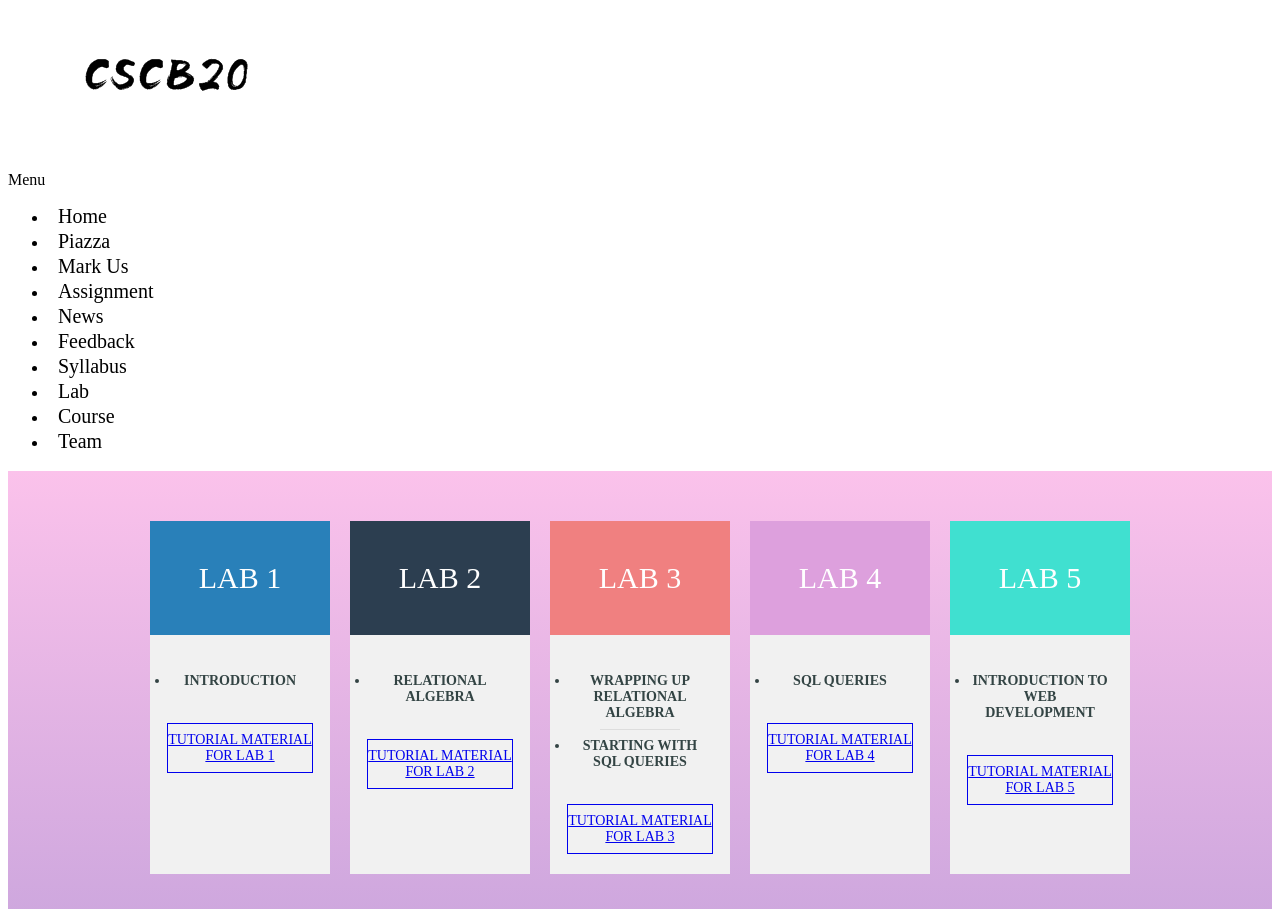
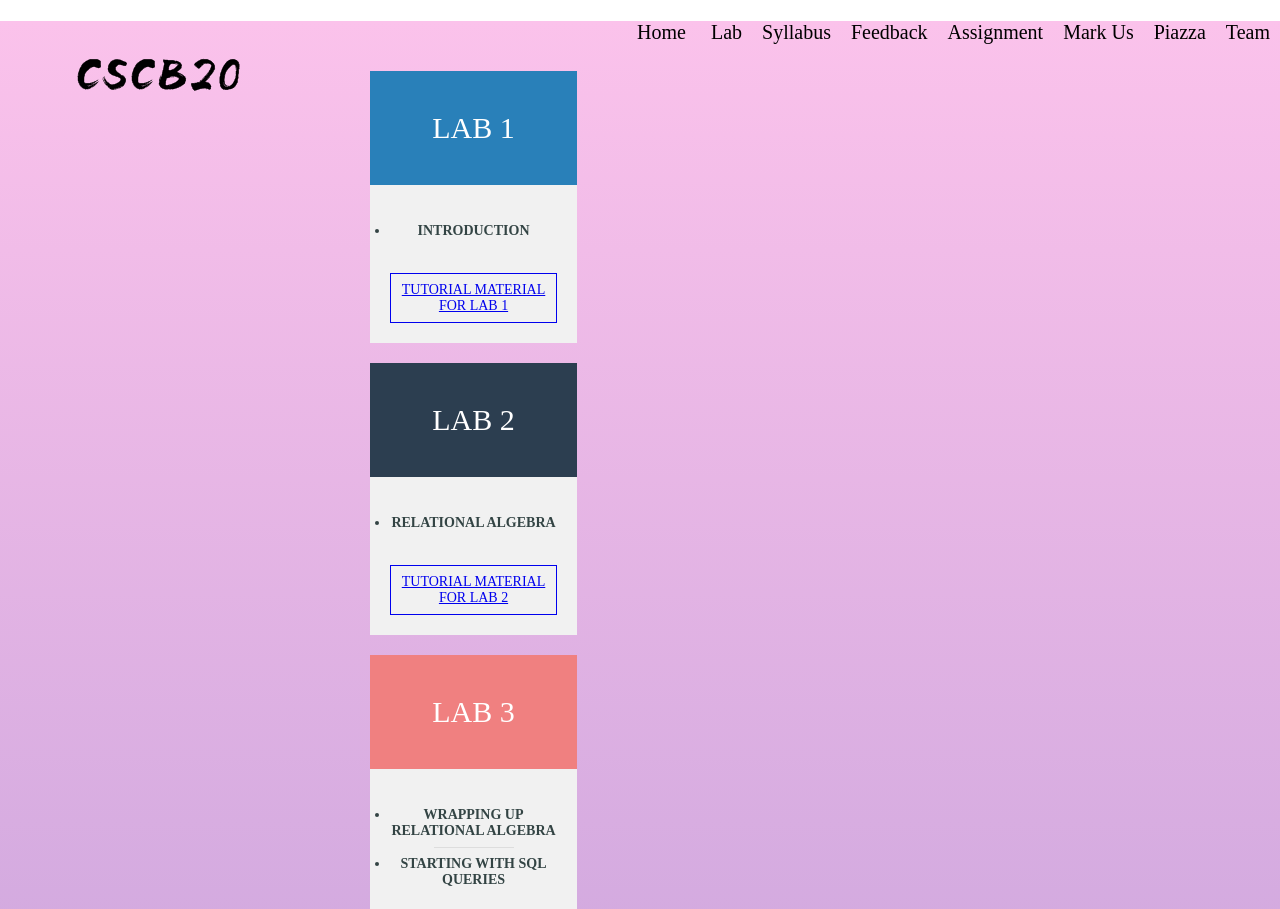
Before and after one commit to Xeon0312/CSCB20_A2, a plain HTML site: page lab.html in a window 1280 px wide. Shown: the top 909 px of the page. Drawn offline with Linux system fonts and the light colour scheme.

Commit message:
修改header 但是貌似不是很成功

```diff
--- a/home.html
+++ b/home.html
@@ -4,8 +4,8 @@
 <head>
 
   <link href="home.css" rel="stylesheet" type="text/css" charset="utf-8" />
-  <link media="(min-width:1206px)" href="home_desktop.css" rel="stylesheet" type="text/css" charset="utf-8" />
-  <link media="(max-width:1206px)" href="home_mobil.css" rel="stylesheet" type="text/css" charset="utf-8" />
+  <link media="(min-width:935px)" href="home_desktop.css" rel="stylesheet" type="text/css" charset="utf-8" />
+  <link media="(max-width:935px)" href="home_mobil.css" rel="stylesheet" type="text/css" charset="utf-8" />
   <meta charset="UTF-8">
   <meta http-equiv="Content-Type" content="text/html; charset=utf-8" />
   <meta name="description" content="A new course website for the course CSC B20 using HTML and CSS." />
@@ -34,7 +34,7 @@
 
           <ul>
             <div class="menubar">
-              <li><a href="home.html" class="cool_line">Home&nbsp;</a></li>
+              <li><a href="team1.html" class="cool_line">Team</a></li>
 
               <li><a href="http://piazza.com/mail.utoronto.ca/spring2020/cscb20" class="cool_line">Piazza</a></li>
 
@@ -42,17 +42,14 @@
 
               <li><a href="Assignment.html" class="cool_line">Assignment</a></li>
 
-              <li><a href="news.html" class="cool_line">News&nbsp;</a></li>
-
               <li><a href="Anon_Feedback.html" class="cool_line">Feedback</a></li>
 
               <li><a href="https://www.utsc.utoronto.ca/~bretscher/b20/syllabus.pdf" class="cool_line">Syllabus</a></li>
 
               <li><a href="Lab.html" class="cool_line">Lab</a></li>
 
-              <li><a href="Course.html" class="cool_line">Course</a></li>
+              <li><a href="home.html" class="cool_line">Home&nbsp;</a></li>
 
-              <li><a href="team.html" class="cool_line">Team</a></li>
             </div>
         </div>
       </div>
--- a/lab.html
+++ b/lab.html
@@ -4,6 +4,7 @@
 <head>
   <meta charset="utf-8">
   <title></title>
+  <link media="(min-width:935px)" href="lab_desktop.css" rel="stylesheet" type="text/css" charset="utf-8" />
   <link rel="stylesheet" href="lab.css">
   <meta name="viewport" content="width=device-width, initial-scale=1.0">
 </head>
@@ -20,7 +21,7 @@
 
           <ul>
             <div class="menubar">
-              <li><a href="home.html" class="cool_line">Home&nbsp;</a></li>
+              <li><a href="team1.html" class="cool_line">Team</a></li>
 
               <li><a href="http://piazza.com/mail.utoronto.ca/spring2020/cscb20" class="cool_line">Piazza</a></li>
 
@@ -28,17 +29,14 @@
 
               <li><a href="Assignment.html" class="cool_line">Assignment</a></li>
 
-              <li><a href="news.html" class="cool_line">News&nbsp;</a></li>
-
               <li><a href="Anon_Feedback.html" class="cool_line">Feedback</a></li>
 
               <li><a href="https://www.utsc.utoronto.ca/~bretscher/b20/syllabus.pdf" class="cool_line">Syllabus</a></li>
 
               <li><a href="Lab.html" class="cool_line">Lab</a></li>
 
-              <li><a href="Course.html" class="cool_line">Course</a></li>
+              <li><a href="home.html" class="cool_line">Home&nbsp;</a></li>
 
-              <li><a href="team.html" class="cool_line">Team</a></li>
             </div>
         </div>
       </div>
--- a/home_desktop.css
+++ b/lab_desktop.css
@@ -1,3 +1,11 @@
+body{
+      max-width: 1668px;
+      margin: 0 auto;
+}
+
+.headerWrap{
+  background: #fff;
+}
 .sitename {
   float: left;
 }
@@ -6,19 +14,20 @@
   display: none;
 }
 
-li {
+.menubar li {
   float: right;
   display: inline-block;
 }
 
-.headerWrap {
-  max-width: 1668px;
-  margin: 0 auto;
-}
-
-ul {
+.menubar ul {
   position: relative;
   float: right;
   top: 35px;
   right: 5%;
 }
+
+.container {
+  min-height: 100vh;
+  background-image: linear-gradient(to top, #a18cd1 0%, #fbc2eb 100%);
+  background-repeat: no-repeat;
+}
```
